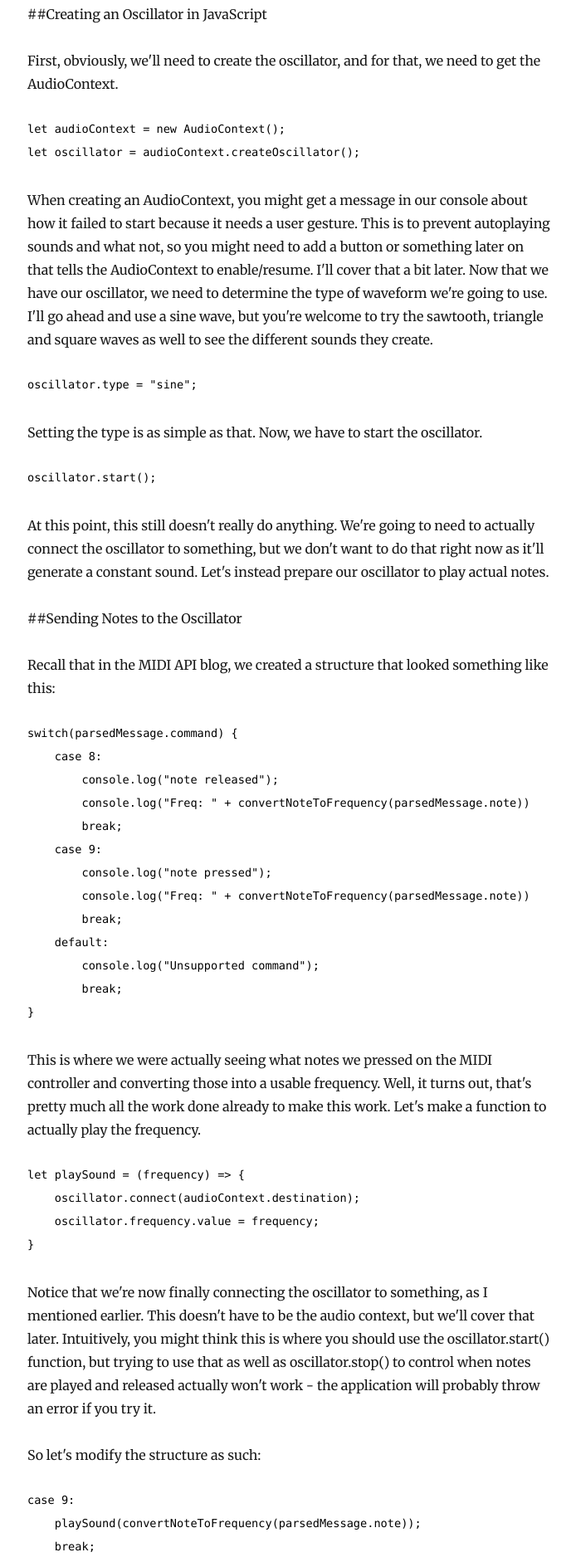
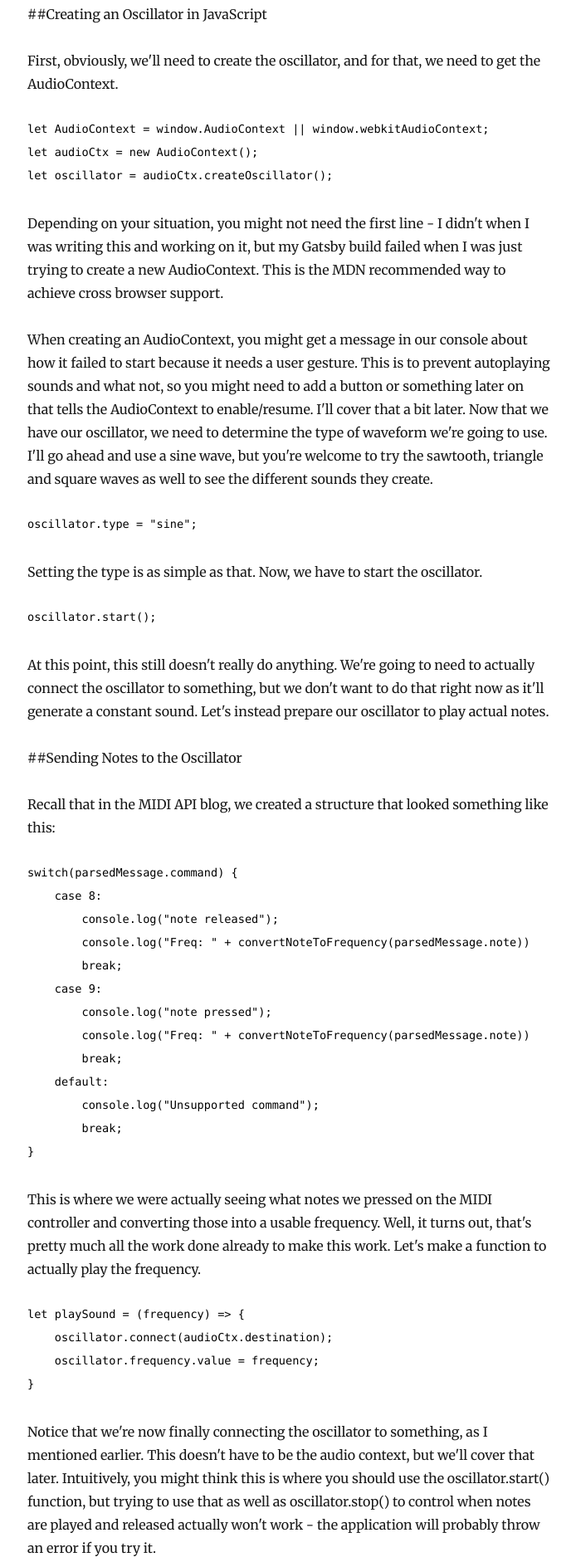
Before and after one commit to dwalizer/blog, a Gatsby site: page /js-midi-synthesizer/ in a window 1280 px wide. Shown: the part 1268-3150 px from the top of the page at 83% size, without its empty margins (292-986 px from the left). Built offline with nearby package versions, Linux system fonts and the light colour scheme; Gatsby itself is replaced by a stand-in of ours; some packages are replaced by stand-ins of ours; code samples lack their colours.

Commit message:
Fix build complaint (hopefully)

````diff
--- a/content/blog/js-midi-synthesizer/index.md
+++ b/content/blog/js-midi-synthesizer/index.md
@@ -30,9 +30,14 @@ oscillators, which can use different waveforms, but right now, we're just going
 First, obviously, we'll need to create the oscillator, and for that, we need to get the AudioContext.
 
 ```javascript
-let audioContext = new AudioContext();
-let oscillator = audioContext.createOscillator();
+let AudioContext = window.AudioContext || window.webkitAudioContext;
+let audioCtx = new AudioContext();
+let oscillator = audioCtx.createOscillator();
 ```
+
+Depending on your situation, you might not need the first line - I didn't when I was writing this and
+working on it, but my Gatsby build failed when I was just trying to create a new AudioContext.  This is the
+MDN recommended way to achieve cross browser support.
 
 When creating an AudioContext, you might get a message in our console about how it failed to start because
 it needs a user gesture.  This is to prevent autoplaying sounds and what not, so you might need to add
@@ -81,7 +86,7 @@ this work.  Let's make a function to actually play the frequency.
 
 ```javascript
 let playSound = (frequency) => {
-	oscillator.connect(audioContext.destination);
+	oscillator.connect(audioCtx.destination);
 	oscillator.frequency.value = frequency;
 }
 ```
@@ -105,7 +110,7 @@ And on the other side of things, we need to tell the sound to stop when we relea
 ```javascript
 let stopSound = () => {
 	try {
-		oscillator.disconnect(audioContext.destination);
+		oscillator.disconnect(audioCtx.destination);
 	}
 	catch(err) {
 		console.log("Couldn't disconnect");
@@ -138,7 +143,7 @@ for the sake of completeness, we can just write a function and a button like so:
 
 ```javascript
 let resumeMidiInput = () => {
-    midiInput.audioContext.resume();
+    midiInput.audioCtx.resume();
 }
 ```
 
--- a/src/components/midiControlledSynth.js
+++ b/src/components/midiControlledSynth.js
@@ -1,9 +1,10 @@
 class MIDIControlledSynth {
 
 	constructor() {
+		let AudioContext = window.AudioContext || window.webkitAudioContext;
+
 		this.audioContext = new AudioContext();
 		this.oscillator = this.audioContext.createOscillator();
-		// this.gain = audioContext.createGain();
 		this.oscillator.type = "sine";
 		this.oscillator.start();
 
````
